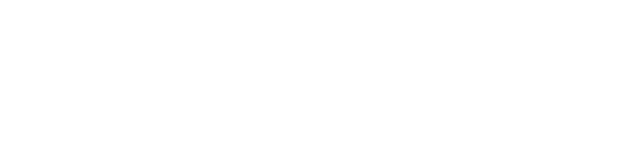
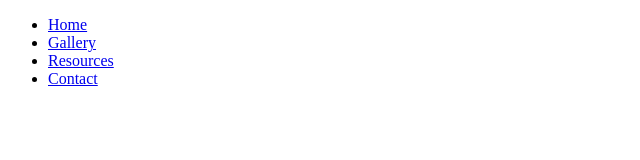
Before and after one commit to Kristinacodes9/html-css-final-project-switzerland, a plain HTML site: page contact.html in a window 1280 px wide. Shown: the whole page, without its empty margins (0-640 px from the left). Drawn offline with Linux system fonts and the light colour scheme.

Commit message:
feat: add navigation bar to all pages

```diff
--- a/contact.html
+++ b/contact.html
@@ -8,6 +8,11 @@
  </head>
 
 <body>
-
+ <nav class="nav">
+    <ul class="nav-list">
+        <li><a href="index.html">Home</a></li>
+        <li><a href="gallery.html">Gallery</a></li>
+        <li><a href="resources.html">Resources</a></li>
+        <li><a href="contact.html">Contact</a></li>
 </body>
 </html>
```
Also changed, not shown: gallery.html (+6 -1 lines), index.html (+6 -1 lines), resources.html (+6 -1 lines).
